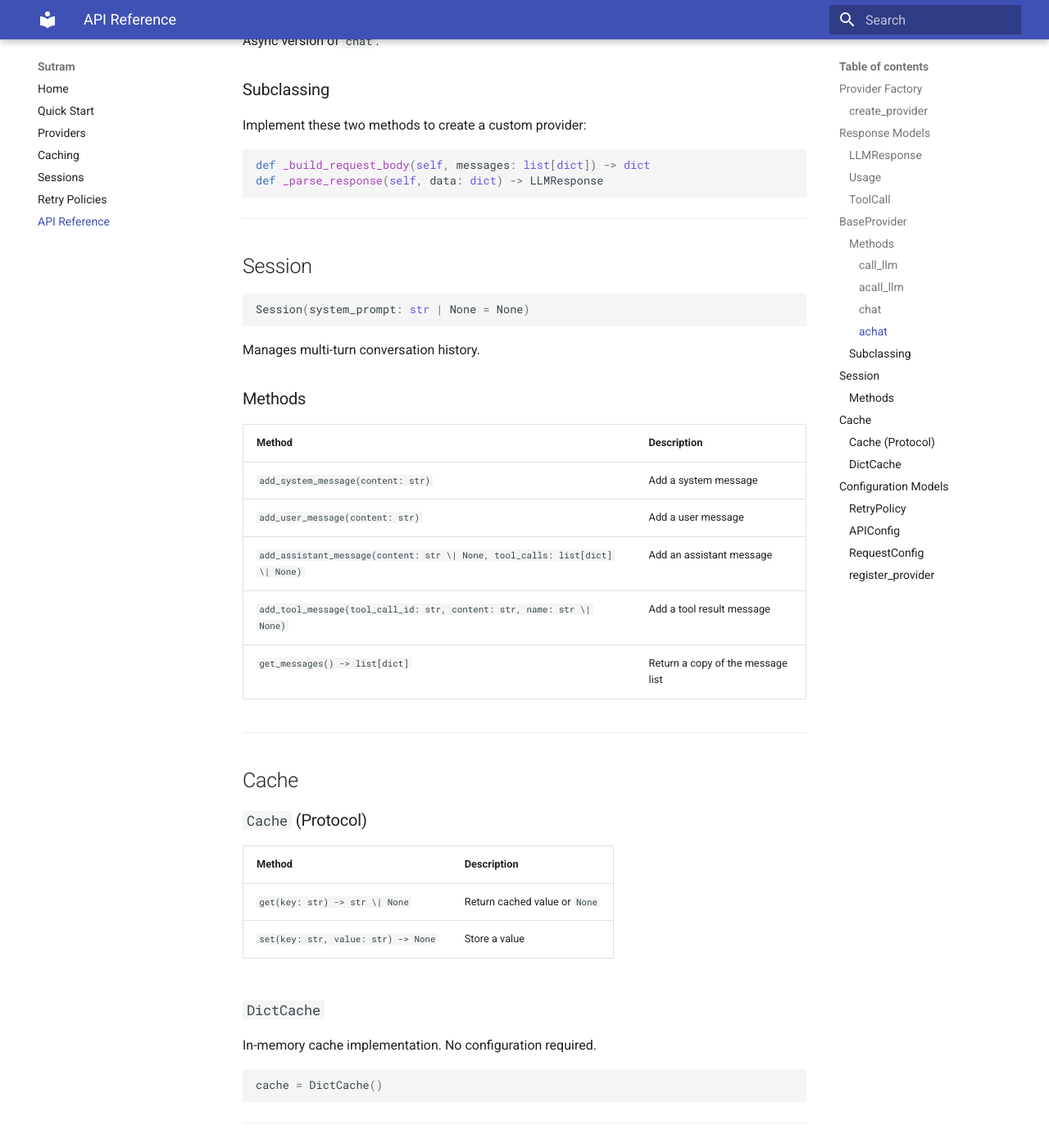
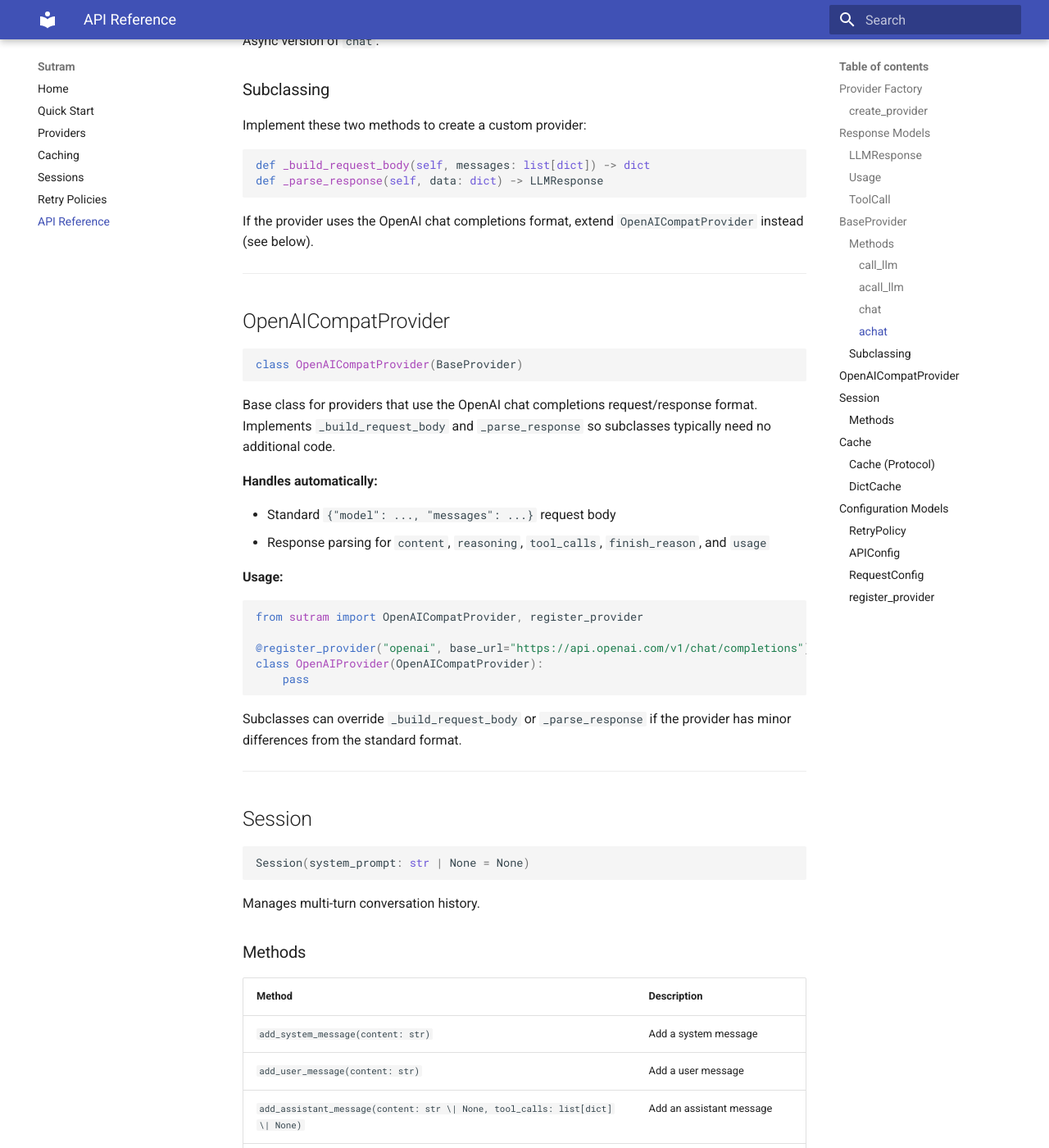
Before and after one commit to AdityaVarmaUddaraju/sutram, an MkDocs documentation site: the page built from docs/api-reference.md, in a window 1280 px wide and 1400 px high, scrolled down 2551 px. Shown: the whole window at 82% size. Built offline with MkDocs 1.6.1 and Material for MkDocs 9.7.7, drawn with Linux system fonts in a browser that asks for light colours.

Commit message:
added openai compatable provider

````diff
--- a/docs/api-reference.md
+++ b/docs/api-reference.md
@@ -108,6 +108,35 @@
 def _parse_response(self, data: dict) -> LLMResponse
 ```
 
+If the provider uses the OpenAI chat completions format, extend `OpenAICompatProvider` instead (see below).
+
+---
+
+## OpenAICompatProvider
+
+```python
+class OpenAICompatProvider(BaseProvider)
+```
+
+Base class for providers that use the OpenAI chat completions request/response format. Implements `_build_request_body` and `_parse_response` so subclasses typically need no additional code.
+
+**Handles automatically:**
+
+- Standard `{"model": ..., "messages": ...}` request body
+- Response parsing for `content`, `reasoning`, `tool_calls`, `finish_reason`, and `usage`
+
+**Usage:**
+
+```python
+from sutram import OpenAICompatProvider, register_provider
+
+@register_provider("openai", base_url="https://api.openai.com/v1/chat/completions")
+class OpenAIProvider(OpenAICompatProvider):
+    pass
+```
+
+Subclasses can override `_build_request_body` or `_parse_response` if the provider has minor differences from the standard format.
+
 ---
 
 ## Session
--- a/sutram/__init__.py
+++ b/sutram/__init__.py
@@ -5,6 +5,7 @@
 from .config import RetryPolicy, APIConfig, RequestConfig
 from .base import BaseProvider
 from .response import LLMResponse, Usage, ToolCall
+from .providers.openai_compat import OpenAICompatProvider
 from .providers.openrouter import OpenRouterProvider
 from .registry import register_provider, create_provider
 
@@ -14,6 +15,7 @@
     "RetryPolicy", "APIConfig", "RequestConfig",
     "BaseProvider",
     "LLMResponse", "Usage", "ToolCall",
+    "OpenAICompatProvider",
     "OpenRouterProvider",
     "register_provider", "create_provider",
 ]
````
Also changed, not shown: README.md (+11 -1 lines), docs/providers.md (+21 -1 lines), 2 other files.
